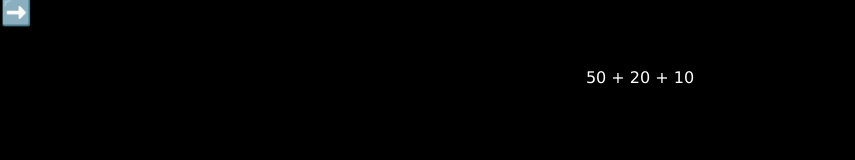
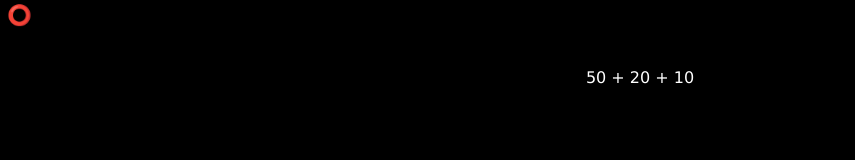
Before and after one commit to kaifussain/MindDigits, a React (Vite) app: page / in a window 1280 px wide. Shown: the top 160 px of the page, without its empty margins (0-855 px from the left). Built offline with nearby package versions, Linux system fonts and the light colour scheme.

Commit message:
c-m-4:better side bar as abosolute(wide) or fixed(small)

```diff
--- a/src/App.css
+++ b/src/App.css
@@ -1,6 +1,11 @@
 #app{
-  display: grid;
-  place-content: center;
+  /* display: grid;
+  place-content: center; */
+  display: flex;
+  align-items: center;
+  /* justify-content: center; */
+  /* flex-direction: column; */
+
   font-family: 'Lucida Sans', 'Lucida Sans Regular', 'Lucida Grande', 'Lucida Sans Unicode', Geneva, Verdana, sans-serif;
   min-height: 100vh;
 }
@@ -23,3 +28,10 @@
 .no-break-line{
   white-space: nowrap;
 }
+
+@media (max-width: 600px) {
+  #app{
+      flex-direction: column;
+      /* overflow-y: hidden; */
+  }
+}
--- a/src/components/Mainbar.css
+++ b/src/components/Mainbar.css
@@ -3,6 +3,7 @@
     min-width: 340px;
     width:50vw;
     height: 99vh;
+    margin: auto;
 }
 #Mainbar_head{
     /* border:1px solid pink; */
--- a/src/components/Sidebar.css
+++ b/src/components/Sidebar.css
@@ -1,19 +1,20 @@
 #Sidebar{
     height: 100vh;
-    position:fixed;
+    position:relative;
     transition: .2s;
-    background-color: rgb(36, 44, 49);
+    background-color: rgb(50, 60, 67);
 }
 #sideBarBtn{
     position: absolute;
-    padding:5px 10px;
     background-color: transparent;
+    width: fit-content;
+    height: fit-content;
     padding:0;
     border:none;
-    color:yellow;
     right:-32px;
-    top:-2px;
-    font-size: 25px;
+    top:3px;
+    font-size: 20px;
+    /* width: */
 }
 #sideBarBtn:active{
     transform: scale(1.2);
@@ -26,9 +27,22 @@
     padding:1.5rem;
     height: 93%;
     gap:2rem;
+    width: 20rem;
+}
+.innerBtns-40px-width > *{
+    width: 40px;
+    background-color: rgb(180, 191, 200);
 }
 .selected{
-    background-color: rgb(60, 66, 156);
-    border: 2px solid rgb(104, 104, 242);
+    background-color: rgb(39, 92, 171);
     color:white;
 }
+@media (max-width: 600px) {
+    #Sidebar{
+        position: fixed;
+        left:0;
+    }
+    #sidebarInnerDiv{
+        width: 5rem;
+    }
+}
--- a/src/components/Sidebar.jsx
+++ b/src/components/Sidebar.jsx
@@ -3,21 +3,18 @@ import "./Sidebar.css";
 
 const Sidebar = (props) => {
   const [sideBarOpened, setSideBarOpened] = useState(false);
-  const style = {
-    width: sideBarOpened ? "23vw" : "0",
-    color: sideBarOpened ? "" : "transparent",
-  };
+
   const style4inner = {
     display: sideBarOpened ? "flex" : "none",
   };
 
   return (
-    <div id="Sidebar" style={style}>
+    <div id="Sidebar">
       <button id="sideBarBtn" onClick={() => setSideBarOpened(!sideBarOpened)}>
-        {sideBarOpened ? "⬅️" : "➡️"}
+        {sideBarOpened ? "❌" : "⭕"}
       </button>
       <div style={style4inner} id="sidebarInnerDiv">
-        <div className="flex">
+        <div className="flex innerBtns-40px-width">
           <button>+</button>
           <button>-</button>
           <button>*</button>
@@ -36,27 +33,30 @@ const Sidebar = (props) => {
             <sup>3</sup>√
           </button>
         </div>
-        <div className="flex">
-          <button>E</button>
-          <button>M</button>
-          <button>H</button>
+        <div className="flex innerBtns-40px-width">
+          Digits
+          <button>1</button>
+          <button>2</button>
+          <button>3</button>
+          <button>4</button>
+          <button>5</button>
         </div>
-        <div className="flex">
+        <div className="flex innerBtns-40px-width">
           <button
             className={props.isAnsManual ? "" : "selected"}
             onClick={props.setIsAnsManualFalse}
           >
-            Option
+            Opt
           </button>
           <button
             className={props.isAnsManual ? "selected" : ""}
             onClick={props.setIsAnsManualTrue}
           >
-            Manual
+            Man
           </button>
         </div>
-        <div className="no-break-line flex">
-          <button onClick={()=>props.toggleDarkMode()} className={props.darkMode?"selected" : ""}>Dark Mode</button>
+        <div className="no-break-line flex innerBtns-40px-width">
+          <button onClick={()=>props.toggleDarkMode()} className={props.darkMode?"selected" : ""}>DM</button>
         </div>
       </div>
     </div>
```
Also changed, not shown: 1 other file (tests, documents, lock files or other folders).
